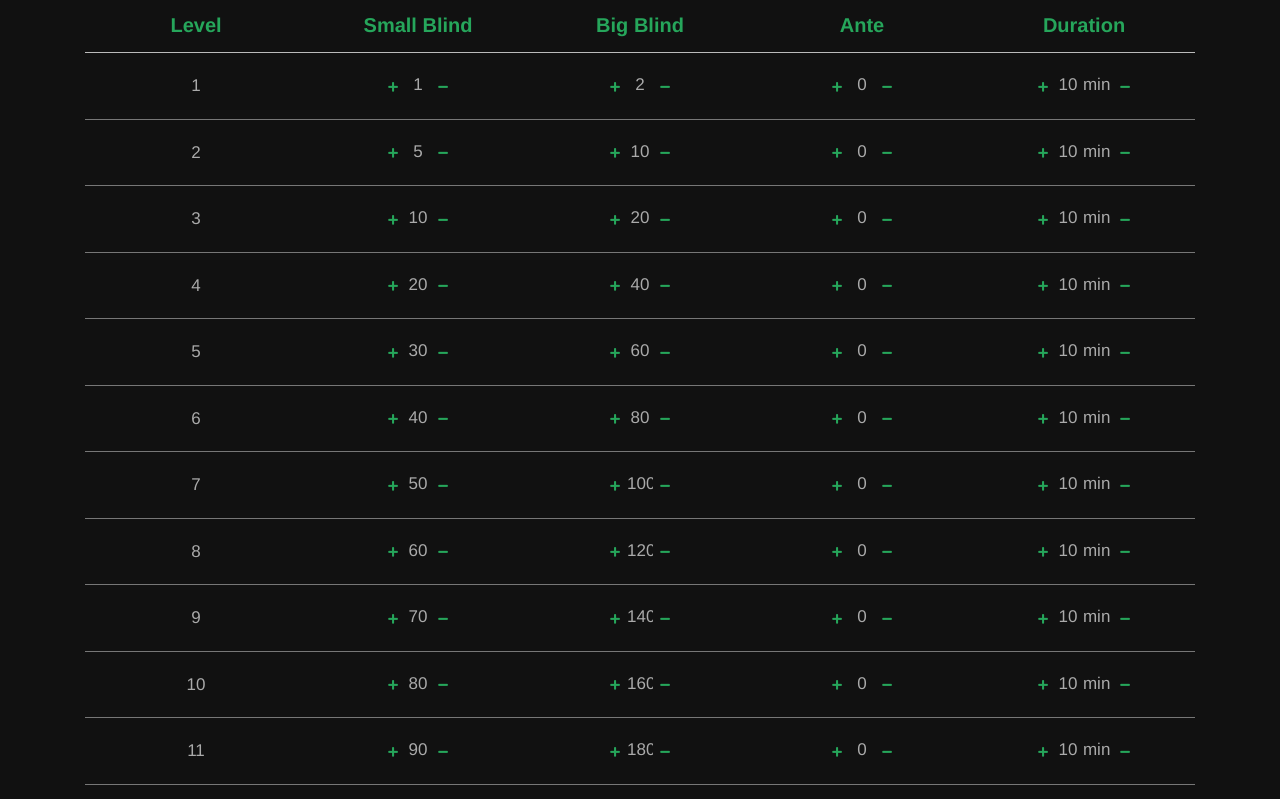
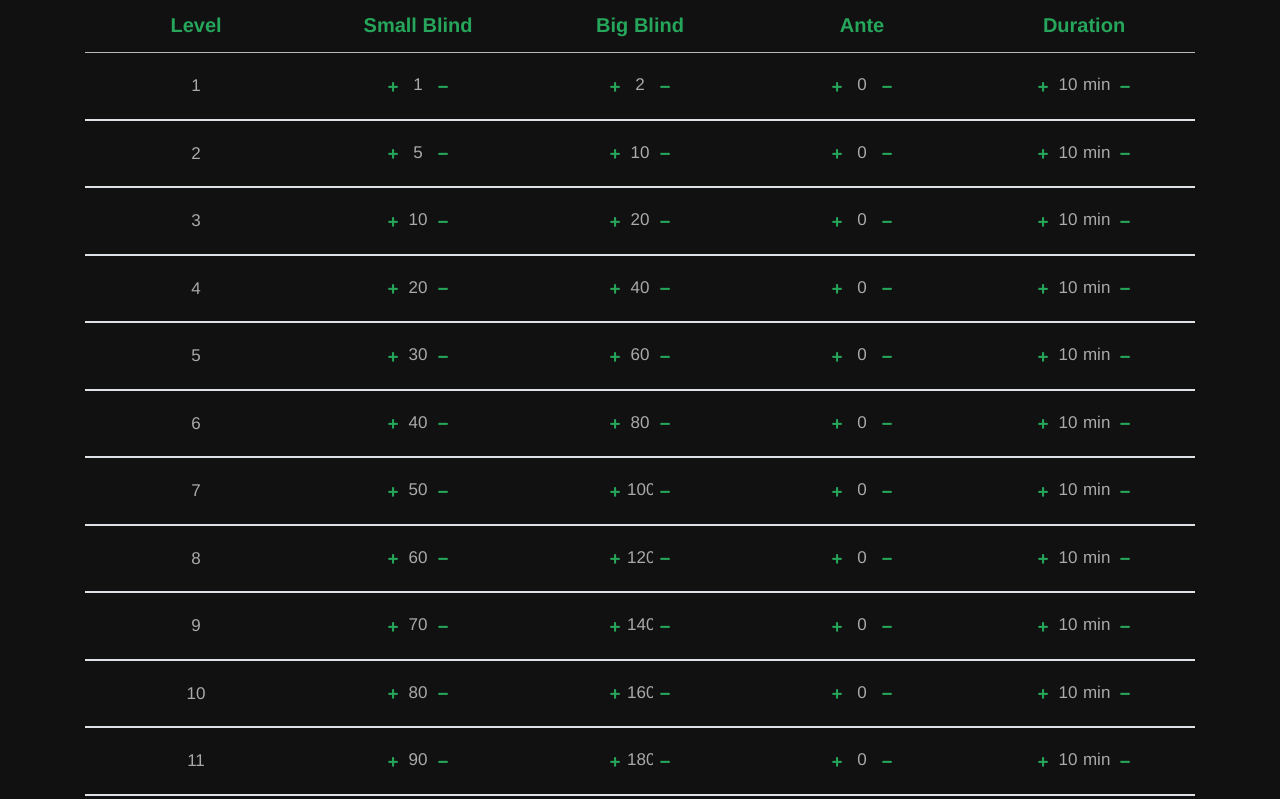
Before and after one commit to okuxxbos20/sick-poker-timer, a Vue app: page / in a window 1280 px wide. Shown: the part 1061-1860 px from the top of the page. Built offline with nearby package versions, Linux system fonts and the light colour scheme; a web font is replaced by a local one.

Commit message:
make line

```diff
--- a/src/components/Table.vue
+++ b/src/components/Table.vue
@@ -1,6 +1,6 @@
 <template>
   <div>
-    <b-table-simple responsive class="st" :borderless="borderless">
+    <b-table-simple responsive class="st">
       <!-- table header -->
       <b-thead class="st-header">
         <b-th>Level</b-th>
@@ -17,13 +17,14 @@
         :key="n[idx]"
         class="tablebody"
         style="margin: 10px 0;"
+        row
       >
         <!-- level -->
         <b-td class="t-info">{{ idx + 1 }}</b-td>
         <!-- level -->
 
         <!-- SB -->
-        <b-td class="t-info">
+        <b-td class="t-info col-2">
           <button type="button" class="btn" @click="c_sbUp(idx)">
             <i class="fas fa-plus"></i>
           </button>
@@ -40,7 +41,7 @@
         <!-- SB -->
 
         <!-- BB -->
-        <b-td class="t-info">
+        <b-td class="t-info col-2">
           <button type="button" class="btn" @click="c_bbUp(idx)">
             <i class="fas fa-plus"></i>
           </button>
@@ -57,7 +58,7 @@
         <!-- BB -->
 
         <!-- Ante -->
-        <b-td class="t-info">
+        <b-td class="t-info col-2">
           <button type="button" class="btn" @click="c_anteUp(idx)">
             <i class="fas fa-plus"></i>
           </button>
@@ -74,7 +75,7 @@
         <!-- Ante -->
 
         <!-- Duration -->
-        <b-td class="t-info">
+        <b-td class="t-info col-2">
           <button type="button" class="btn" @click="c_durationUp(idx)">
             <i class="fas fa-plus"></i>
           </button>
@@ -128,7 +129,6 @@
 <script>
 export default {
   name: 'Table',
-  props: {},
   data() {
     return {
       borderless: true,
@@ -231,17 +231,19 @@ export default {
   }
   td {
     border-top: 1px solid #777;
-    border-bottom: 1px solid #777;
   }
   .tablebody {
     color: #aaa;
+    border-bottom: 1px solid #777;
   }
   .t-info {
     font-size: 17px;
     font-weight: 300;
+    width: 100px;
     padding: 18px 0;
     margin: 10px;
     vertical-align: middle;
+    border: none;
   }
   .btn {
     color: #26a65b;
@@ -254,9 +256,7 @@ export default {
     border: none;
     background: transparent;
     transition: 0.2s;
-    &:focus {
-      outline: none;
-    }
+    &:focus { outline: none; }
     &:hover {
       color: #111;
       background: #26a65b;
@@ -270,12 +270,10 @@ export default {
     border: none;
     border-bottom: 2px solid transparent;
     transition: 0.2s;
+    &:focus { outline: none; }
     &:hover {
       color: #26a65b;
       border-bottom: 2px solid #26a65b;
-    }
-    &:focus {
-      outline: none;
     }
   }
 }
```
